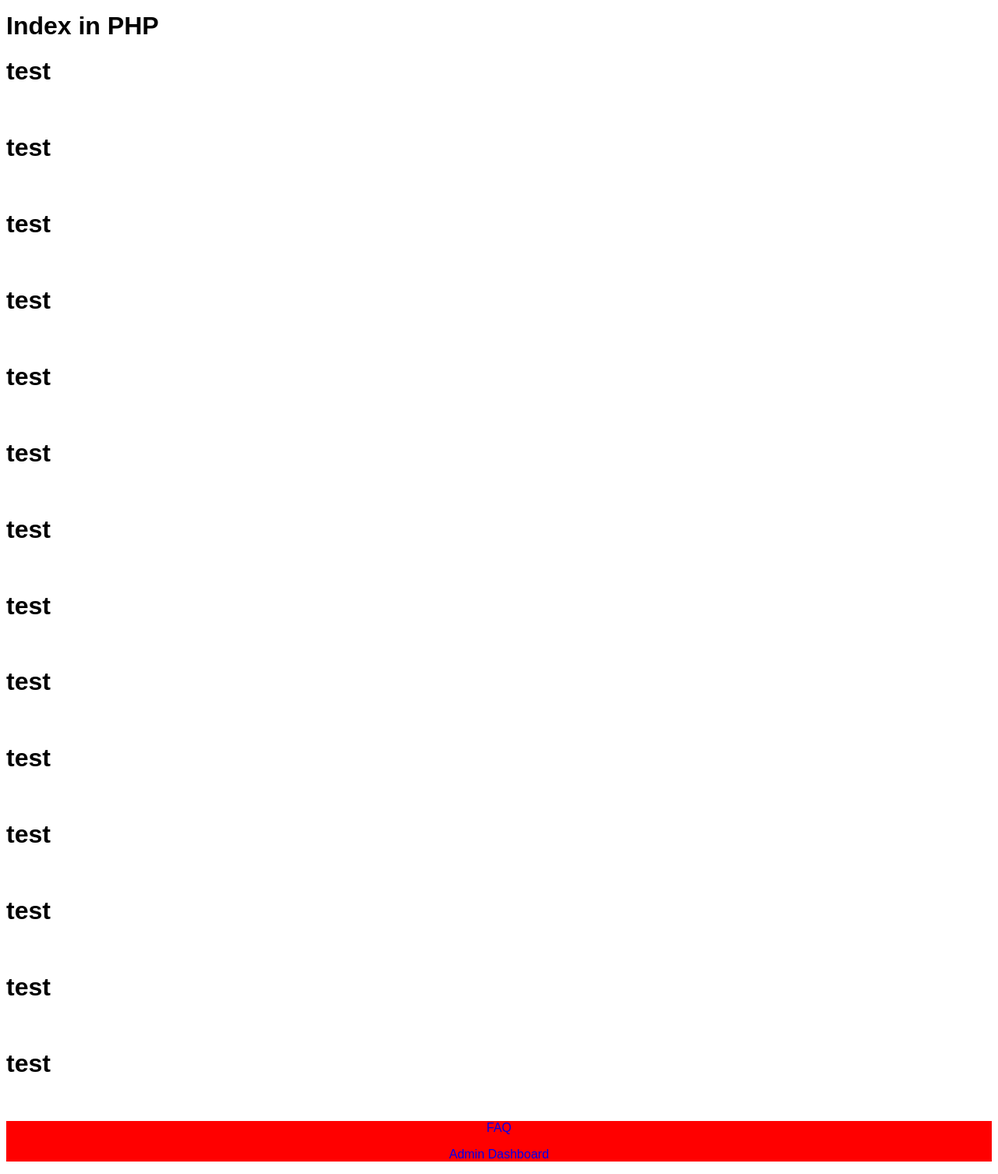
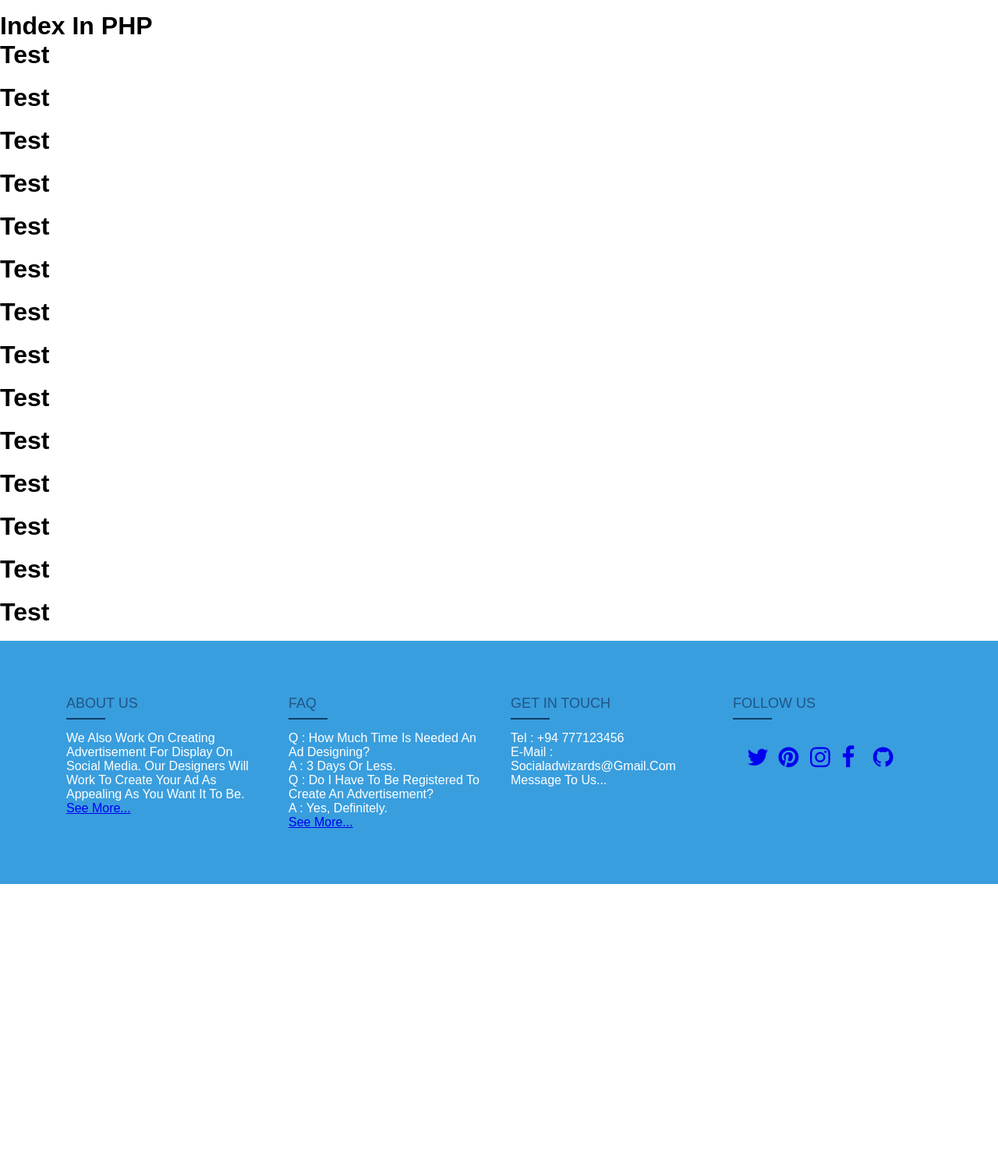
Before and after one commit to ShanelkaPramuditha/IWT-Project-Social-Ad-Wizards, a PHP site: page /index.php in a window 1280 px wide. Shown: the part 105-1611 px from the top of the page at 78% size. After the commit the page ends 1239 px from the top, so only its background shows below. Run offline with PHP 8.4, Linux system fonts and the light colour scheme.

Commit message:
Finalize the footer
final changes will be made later

```diff
--- a/footer.php
+++ b/footer.php
@@ -1,19 +1,132 @@
 <!DOCTYPE html>
 <html lang="en">
+  <meta name="viewport" content="width=device-width, initial-scale=1">
+<link rel="stylesheet" href="https://cdnjs.cloudflare.com/ajax/libs/font-awesome/4.7.0/css/font-awesome.min.css">
+<style>
+*{
+  margin: 0;
+  padding: 0;
+  box-sizing: border-box;
+  text-transform: capitalize;
+}
+body{
+  font-family: sans-serif;
+}
+.container{
+  max-width: 1170px;
+  margin: auto;
+}
+.footer{
+  background: #399ede;
+  padding: 70px;
+}
+.row{
+  display: flex;
+  flex-wrap: wrap;
+}
+.footer-col{
+  width: 25%;
+  padding: 0 15px;
+
+}
+.footer-col h4{
+  font-size: 18px;
+  color: rgb(31, 85, 133);
+  margin-bottom: 25px;
+  font-weight: 500;
+  position: relative;
+
+}
+.footer-col h4::before{
+  content: '';
+  position: absolute;
+  left: 0;
+  bottom: -10px;
+  background:#0a3e66;
+  height: 2px;
+  box-sizing: border-box;
+  width: 50px;
+}
+.footer-col ul{
+  list-style: none;
+}
+.footer-col ul p{
+  font-size: 16px;
+  text-decoration: none;
+  color: white;
+  display: block;
+
+}
+.footer-col li{
+  font-size: 16px;
+  text-decoration: none;
+  color: white;
+  display: block;
+}
+.fa {
+  padding: 18px;
+  font-size: 30px;
+  width: 20px;
+  text-align:left;
+  text-decoration: none;
+}
+
+.fa:hover {
+    opacity: 0.7;
+}
+
+
+</style>
 <head>
-    <meta charset="UTF-8">
-    <meta http-equiv="X-UA-Compatable" content="IE=edge">
-    <meta name="viewport" content="width=device-width, initial-scale=1.0">
-    <link rel="stylesheet" type="text/css" href="assets/css/footer.css">
-    <!-- JavaScript Script Files -->
-    <script src="assets/js/header.js"></script>
-    <script src="assets/js/login.js"></script>
+   <title>Ad wizard</title>
+
 </head>
 
 <body>
 <div class="footer">
-    <p><a style="text-decoration:none; text-color:White" href="manager-faq.php">FAQ</a></p>
-    <p><a style="text-decoration:none; text-color:White" href="dashboard-admin.php">Admin Dashboard</a></p>
+    <div class="container">
+      <div class="row">
+      <div class="footer-col">
+        <h4>ABOUT US</h4>
+        <ul>
+          <p> We also work on creating advertisement for display on social media. Our designers will work to create your ad as appealing as you want it to be.</p>
+          <p><a href="dashboard-admin.php">See more...</a></p>
+        </ul>
+      </div>
+<div class="footer-col">
+  <h4>FAQ</h4>
+  <ul>
+    <p>Q : How much time is needed an ad designing?</p>
+    <p>  A : 3 days or less.</p>
+
+    <p>Q : Do I have to be registered to create an advertisement?</p>
+      <p>A : Yes, definitely.</p>
+
+    <p><a href="manager-faq.php">See more...</a></p>
+  </ul>
+</div>
+<div class="footer-col">
+  <h4>GET IN TOUCH</h4>
+  <ul>
+    <li>Tel : +94 777123456</li>
+     <li> E-mail : socialadwizards@gmail.com</li>
+     <p> Message to us...</p>
+  </ul>
+</div>
+<div class="footer-col">
+  <h4>FOLLOW US</h4>
+  <div class="social-link">
+    <a href="#" class="fa fa-twitter"></a>
+    <a href="#" class="fa fa-pinterest"></a>
+    <a href="#" class="fa fa-instagram"></a>
+    <a href="#" class="fa fa-facebook"></a>
+    <a href="#" class="fa fa-github"></a>
+
+
+  </div>
+</div>
+</div>
+</div>
 </div>
 </body>
 </html>
```
